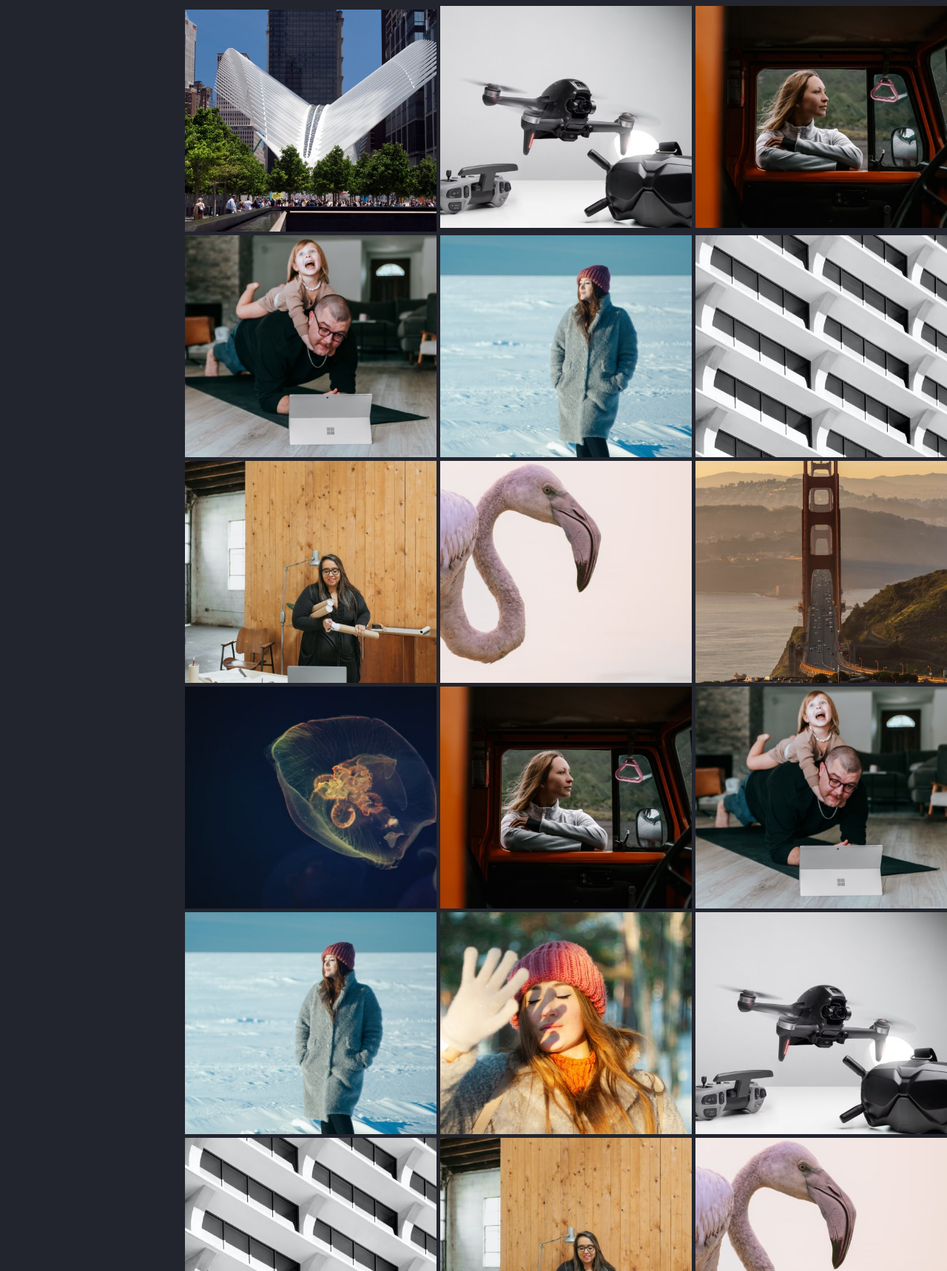
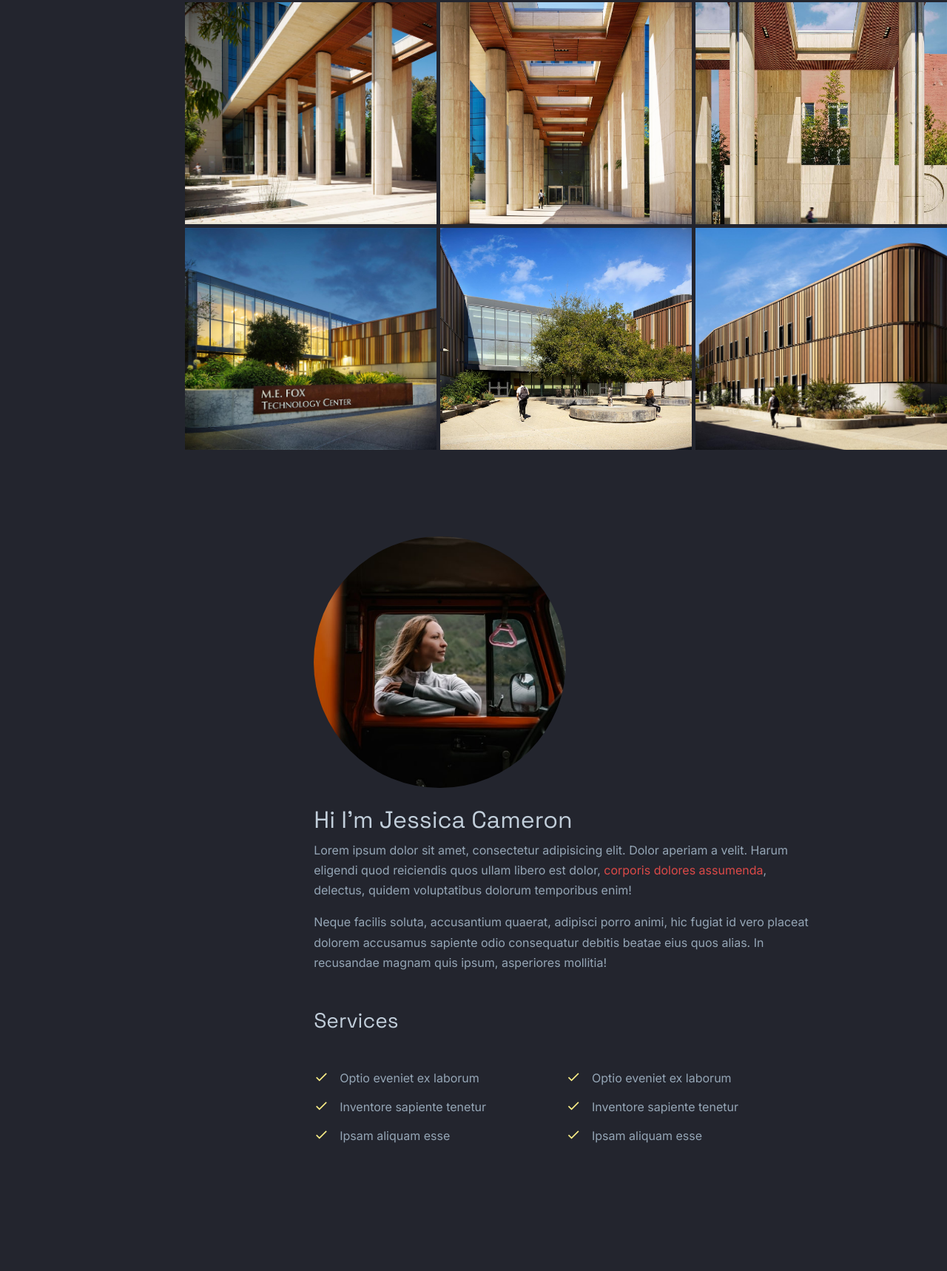
Before and after one commit to jthieleruiz/photo-site, a website: page index.html in a window 1280 px wide. Shown: the part 1082-2800 px from the top of the page at 74% size. Drawn offline with Linux system fonts and the light colour scheme; files whose address does not match are found by name; a web font is replaced by a local one.

Commit message:
Updated font, added pictures, set gradient

```diff
--- a/index.html
+++ b/index.html
@@ -9,7 +9,7 @@
   <meta name="keywords" content="architecture architectural photographer photography bay area san francisco california" />
 
 
-  <link href="https://fonts.googleapis.com/css?family=Inter:300,400,500,600, 700,900|Oswald:400,700" rel="stylesheet">
+  <link href="https://fonts.googleapis.com/css?family=Inter:300,400,500,600, 700,900|Oswald:400,700|Space+Grotesk:300,400|Mohave" rel="stylesheet">
 
 
   <link rel="stylesheet" href="fonts/icomoon/style.css">
@@ -69,11 +69,11 @@
     </header>
     <main class="main-content">
 
-      <section class="site-section-hero bg-image mb-5" style="background-image: url('images/hero-min.jpg');"  data-stellar-background-ratio="0.5" id="section-home">
+      <section class="site-section-hero bg-image mb-5" style=""  id="section-home">
         <div class="row justify-content-center align-items-center">
           <div class="col-md-7 text-center">
-            <h1 class=" heading text-uppercase text-white" data-aos="fade-up">Javier Thiele-Ruiz</h1>
-              <a href="#section-photos" class="d-block photo-item" data-caption="aoeuaoeuaoeu">
+            <!-- <h1 class=" heading text-uppercase text-white" data-aos="fade-up">Javier Thiele-Ruiz</h1> -->
+              <a href="#section-photos" class="d-block " >
                 <img src="images/GettyImages-672094523.jpg" alt="Image" class="img-fluid mb-0">
           </div>
         </div>
@@ -93,117 +93,119 @@
             <div class="row align-items-stretch">
 
               <div class="col-6 col-md-6 col-lg-4" data-aos="fade-up">
-                <a href="images/GettyImages-672094523.jpg" class="d-block photo-item" data-fancybox="gallery" data-caption="aoeuaoeuaoeu">
-                  <img src="images/GettyImages-672094523.jpg" alt="Image" class="img-fluid mb-0">
+                <a href="images/Family Justice 1.jpg" class="d-block photo-item" data-fancybox="gallery" data-caption="Family Justice Center | ZGF">
+                  <img src="images/Family Justice 1.jpg" alt="Image" class="img-fluid mb-0">
                 </a>
               </div>
-              <div class="col-6 col-md-6 col-lg-4" data-aos="fade-up" data-aos-delay="100">
-                <a href="images/img_5.jpg" class="d-block photo-item" data-fancybox="gallery">
-                  <img src="images/img_5.jpg" alt="Image" class="img-fluid mb-0">
-                </a>
-              </div>
-              <div class="col-6 col-md-6 col-lg-4" data-aos="fade-up" data-aos-delay="200">
-                <a href="images/img_1.jpg" class="d-block photo-item" data-fancybox="gallery">
-                  <img src="images/img_1.jpg" alt="Image" class="img-fluid mb-0">
+              <div class="col-6 col-md-6 col-lg-4" data-aos="fade-up">
+                <a href="images/Family Justice 2.jpg" class="d-block photo-item" data-fancybox="gallery" data-caption="Family Justice Center | ZGF">
+                  <img src="images/Family Justice 2.jpg" alt="Image" class="img-fluid mb-0">
                 </a>
               </div>
 
               <div class="col-6 col-md-6 col-lg-4" data-aos="fade-up">
-                <a href="images/img_2.jpg" class="d-block photo-item" data-fancybox="gallery">
-                  <img src="images/img_2.jpg" alt="Image" class="img-fluid mb-0">
-                </a>
-              </div>
-              <div class="col-6 col-md-6 col-lg-4" data-aos="fade-up" data-aos-delay="100">
-                <a href="images/img_3.jpg" class="d-block photo-item" data-fancybox="gallery">
-                  <img src="images/img_3.jpg" alt="Image" class="img-fluid mb-0">
-                </a>
-              </div>
-              <div class="col-6 col-md-6 col-lg-4" data-aos="fade-up" data-aos-delay="200">
-                <a href="images/img_6.jpg" class="d-block photo-item" data-fancybox="gallery">
-                  <img src="images/img_6.jpg" alt="Image" class="img-fluid mb-0">
-                </a>
-              </div>
-
-              <div class="col-6 col-md-6 col-lg-4" data-aos="fade-up">
-                <a href="images/img_7.jpg" class="d-block photo-item" data-fancybox="gallery">
-                  <img src="images/img_7.jpg" alt="Image" class="img-fluid mb-0">
-                </a>
-              </div>
-              <div class="col-6 col-md-6 col-lg-4" data-aos="fade-up" data-aos-delay="100">
-                <a href="images/img_8.jpg" class="d-block photo-item" data-fancybox="gallery">
-                  <img src="images/img_8.jpg" alt="Image" class="img-fluid mb-0">
-                </a>
-              </div>
-              <div class="col-6 col-md-6 col-lg-4" data-aos="fade-up" data-aos-delay="200">
-                <a href="images/img_9.jpg" class="d-block photo-item" data-fancybox="gallery">
-                  <img src="images/img_9.jpg" alt="Image" class="img-fluid mb-0">
+                <a href="images/Family Justice 3.jpg" class="d-block photo-item" data-fancybox="gallery" data-caption="Family Justice Center | ZGF">
+                  <img src="images/Family Justice 3.jpg" alt="Image" class="img-fluid mb-0">
                 </a>
               </div>
 
 
+              <div class="col-6 col-md-6 col-lg-4" data-aos="fade-up" data-aos-delay="200">
+                <a href="images/West Valley Hero.jpg" class="d-block photo-item" data-fancybox="gallery" data-caption="West Valley College Fox Technology Center | Steinberg Hart">
+                  <img src="images/West Valley Hero.jpg" alt="Image" class="img-fluid mb-0">
+                </a>
+              </div>
               <div class="col-6 col-md-6 col-lg-4" data-aos="fade-up">
-                <a href="images/img_10.jpg" class="d-block photo-item" data-fancybox="gallery">
-                  <img src="images/img_10.jpg" alt="Image" class="img-fluid mb-0">
+                <a href="images/West Valley Editorial.jpg" class="d-block photo-item" data-fancybox="gallery" data-caption="West Valley College Fox Technology Center | Steinberg Hart">
+                  <img src="images/West Valley Editorial.jpg" alt="Image" class="img-fluid mb-0">
                 </a>
               </div>
               <div class="col-6 col-md-6 col-lg-4" data-aos="fade-up" data-aos-delay="100">
-                <a href="images/img_1.jpg" class="d-block photo-item" data-fancybox="gallery">
-                  <img src="images/img_1.jpg" alt="Image" class="img-fluid mb-0">
-                </a>
-              </div>
-              <div class="col-6 col-md-6 col-lg-4" data-aos="fade-up" data-aos-delay="200">
-                <a href="images/img_2.jpg" class="d-block photo-item" data-fancybox="gallery">
-                  <img src="images/img_2.jpg" alt="Image" class="img-fluid mb-0">
+                <a href="images/West Valley Editorial 2.jpg" class="d-block photo-item" data-fancybox="gallery" data-caption="West Valley College Fox Technology Center | Steinberg Hart">
+                  <img src="images/West Valley Editorial 2.jpg" alt="Image" class="img-fluid mb-0">
                 </a>
               </div>
 
-              <div class="col-6 col-md-6 col-lg-4" data-aos="fade-up">
-                <a href="images/img_3.jpg" class="d-block photo-item" data-fancybox="gallery">
-                  <img src="images/img_3.jpg" alt="Image" class="img-fluid mb-0">
-                </a>
-              </div>
-              <div class="col-6 col-md-6 col-lg-4" data-aos="fade-up" data-aos-delay="100">
-                <a href="images/img_4.jpg" class="d-block photo-item" data-fancybox="gallery">
-                  <img src="images/img_4.jpg" alt="Image" class="img-fluid mb-0">
-                </a>
-              </div>
-              <div class="col-6 col-md-6 col-lg-4" data-aos="fade-up" data-aos-delay="200">
-                <a href="images/img_5.jpg" class="d-block photo-item" data-fancybox="gallery">
-                  <img src="images/img_5.jpg" alt="Image" class="img-fluid mb-0">
-                </a>
-              </div>
-
-              <div class="col-6 col-md-6 col-lg-4" data-aos="fade-up">
-                <a href="images/img_6.jpg" class="d-block photo-item" data-fancybox="gallery">
-                  <img src="images/img_6.jpg" alt="Image" class="img-fluid mb-0">
-                </a>
-              </div>
-              <div class="col-6 col-md-6 col-lg-4" data-aos="fade-up" data-aos-delay="100">
-                <a href="images/img_7.jpg" class="d-block photo-item" data-fancybox="gallery">
-                  <img src="images/img_7.jpg" alt="Image" class="img-fluid mb-0">
-                </a>
-              </div>
-              <div class="col-6 col-md-6 col-lg-4" data-aos="fade-up" data-aos-delay="200">
-                <a href="images/img_8.jpg" class="d-block photo-item" data-fancybox="gallery">
-                  <img src="images/img_8.jpg" alt="Image" class="img-fluid mb-0">
-                </a>
-              </div>
-
-              <div class="col-6 col-md-6 col-lg-4" data-aos="fade-up" data-aos-delay="100">
-                <a href="images/img_9.jpg" class="d-block photo-item" data-fancybox="gallery">
-                  <img src="images/img_9.jpg" alt="Image" class="img-fluid mb-0">
-                </a>
-              </div>
-              <div class="col-6 col-md-6 col-lg-4" data-aos="fade-up" data-aos-delay="100">
-                <a href="images/img_4.jpg" class="d-block photo-item" data-fancybox="gallery">
-                  <img src="images/img_4.jpg" alt="Image" class="img-fluid mb-0">
-                </a>
-              </div>
-              <div class="col-6 col-md-6 col-lg-4" data-aos="fade-up" data-aos-delay="200">
-                <a href="images/img_5.jpg" class="d-block photo-item" data-fancybox="gallery">
-                  <img src="images/img_5.jpg" alt="Image" class="img-fluid mb-0">
-                </a>
-              </div>
+              <!-- <div class="col-6 col-md-6 col-lg-4" data-aos="fade-up"> -->
+              <!--   <a href="images/img_7.jpg" class="d-block photo-item" data-fancybox="gallery"> -->
+              <!--     <img src="images/img_7.jpg" alt="Image" class="img-fluid mb-0"> -->
+              <!--   </a> -->
+              <!-- </div> -->
+              <!-- <div class="col-6 col-md-6 col-lg-4" data-aos="fade-up" data-aos-delay="100"> -->
+              <!--   <a href="images/img_8.jpg" class="d-block photo-item" data-fancybox="gallery"> -->
+              <!--     <img src="images/img_8.jpg" alt="Image" class="img-fluid mb-0"> -->
+              <!--   </a> -->
+              <!-- </div> -->
+              <!-- <div class="col-6 col-md-6 col-lg-4" data-aos="fade-up" data-aos-delay="200"> -->
+              <!--   <a href="images/img_9.jpg" class="d-block photo-item" data-fancybox="gallery"> -->
+              <!--     <img src="images/img_9.jpg" alt="Image" class="img-fluid mb-0"> -->
+              <!--   </a> -->
+              <!-- </div> -->
+              <!---->
+              <!---->
+              <!-- <div class="col-6 col-md-6 col-lg-4" data-aos="fade-up"> -->
+              <!--   <a href="images/img_10.jpg" class="d-block photo-item" data-fancybox="gallery"> -->
+              <!--     <img src="images/img_10.jpg" alt="Image" class="img-fluid mb-0"> -->
+              <!--   </a> -->
+              <!-- </div> -->
+              <!-- <div class="col-6 col-md-6 col-lg-4" data-aos="fade-up" data-aos-delay="100"> -->
+              <!--   <a href="images/img_1.jpg" class="d-block photo-item" data-fancybox="gallery"> -->
+              <!--     <img src="images/img_1.jpg" alt="Image" class="img-fluid mb-0"> -->
+              <!--   </a> -->
+              <!-- </div> -->
+              <!-- <div class="col-6 col-md-6 col-lg-4" data-aos="fade-up" data-aos-delay="200"> -->
+              <!--   <a href="images/img_2.jpg" class="d-block photo-item" data-fancybox="gallery"> -->
+              <!--     <img src="images/img_2.jpg" alt="Image" class="img-fluid mb-0"> -->
+              <!--   </a> -->
+              <!-- </div> -->
+              <!---->
+              <!-- <div class="col-6 col-md-6 col-lg-4" data-aos="fade-up"> -->
+              <!--   <a href="images/img_3.jpg" class="d-block photo-item" data-fancybox="gallery"> -->
+              <!--     <img src="images/img_3.jpg" alt="Image" class="img-fluid mb-0"> -->
+              <!--   </a> -->
+              <!-- </div> -->
+              <!-- <div class="col-6 col-md-6 col-lg-4" data-aos="fade-up" data-aos-delay="100"> -->
+              <!--   <a href="images/img_4.jpg" class="d-block photo-item" data-fancybox="gallery"> -->
+              <!--     <img src="images/img_4.jpg" alt="Image" class="img-fluid mb-0"> -->
+              <!--   </a> -->
+              <!-- </div> -->
+              <!-- <div class="col-6 col-md-6 col-lg-4" data-aos="fade-up" data-aos-delay="200"> -->
+              <!--   <a href="images/img_5.jpg" class="d-block photo-item" data-fancybox="gallery"> -->
+              <!--     <img src="images/img_5.jpg" alt="Image" class="img-fluid mb-0"> -->
+              <!--   </a> -->
+              <!-- </div> -->
+              <!---->
+              <!-- <div class="col-6 col-md-6 col-lg-4" data-aos="fade-up"> -->
+              <!--   <a href="images/img_6.jpg" class="d-block photo-item" data-fancybox="gallery"> -->
+              <!--     <img src="images/img_6.jpg" alt="Image" class="img-fluid mb-0"> -->
+              <!--   </a> -->
+              <!-- </div> -->
+              <!-- <div class="col-6 col-md-6 col-lg-4" data-aos="fade-up" data-aos-delay="100"> -->
+              <!--   <a href="images/img_7.jpg" class="d-block photo-item" data-fancybox="gallery"> -->
+              <!--     <img src="images/img_7.jpg" alt="Image" class="img-fluid mb-0"> -->
+              <!--   </a> -->
+              <!-- </div> -->
+              <!-- <div class="col-6 col-md-6 col-lg-4" data-aos="fade-up" data-aos-delay="200"> -->
+              <!--   <a href="images/img_8.jpg" class="d-block photo-item" data-fancybox="gallery"> -->
+              <!--     <img src="images/img_8.jpg" alt="Image" class="img-fluid mb-0"> -->
+              <!--   </a> -->
+              <!-- </div> -->
+              <!---->
+              <!-- <div class="col-6 col-md-6 col-lg-4" data-aos="fade-up" data-aos-delay="100"> -->
+              <!--   <a href="images/img_9.jpg" class="d-block photo-item" data-fancybox="gallery"> -->
+              <!--     <img src="images/img_9.jpg" alt="Image" class="img-fluid mb-0"> -->
+              <!--   </a> -->
+              <!-- </div> -->
+              <!-- <div class="col-6 col-md-6 col-lg-4" data-aos="fade-up" data-aos-delay="100"> -->
+              <!--   <a href="images/img_4.jpg" class="d-block photo-item" data-fancybox="gallery"> -->
+              <!--     <img src="images/img_4.jpg" alt="Image" class="img-fluid mb-0"> -->
+              <!--   </a> -->
+              <!-- </div> -->
+              <!-- <div class="col-6 col-md-6 col-lg-4" data-aos="fade-up" data-aos-delay="200"> -->
+              <!--   <a href="images/img_5.jpg" class="d-block photo-item" data-fancybox="gallery"> -->
+              <!--     <img src="images/img_5.jpg" alt="Image" class="img-fluid mb-0"> -->
+              <!--   </a> -->
+              <!-- </div> -->
 
 
 
--- a/scss/_site-base.scss
+++ b/scss/_site-base.scss
@@ -30,6 +30,7 @@ a {
 h1, h2, h3, h4, h5,
 .h1, .h2, .h3, .h4, .h5 {
 	color: $secondary-text-color;
+	font-family: "Space Grotesk"
 }
 
 .border-2 {
--- a/scss/_site-navbar.scss
+++ b/scss/_site-navbar.scss
@@ -183,7 +183,7 @@
 	right: 0;
 	z-index: 2000;
 	padding-top: 20px;
-	background: $global_bg_color;
+	background: linear-gradient(-linear-gradient(90deg, rgba(57,31,9,1) 0%, rgba(245,222,179,1) 95%)90deg, rgb(22, 23, 24) 0%, rgb(35, 37, 46) 93%);
 	height: calc(100vh);
 
 	transform: translateX(110%);
```
Also changed, not shown: scss/_site-blocks.scss (+9 -7 lines), css/style.css, images/Family Justice 1.jpg (added), images/Family Justice 2.jpg (added), images/Family Justice 3.jpg (added), images/Family Justice 3_1.jpg (added), images/West Valley Editorial 2.jpg (added), images/West Valley Editorial.jpg (added), images/West Valley Hero.jpg (added), images/West Valley Spec Detail.jpg (added), 1 other file.
